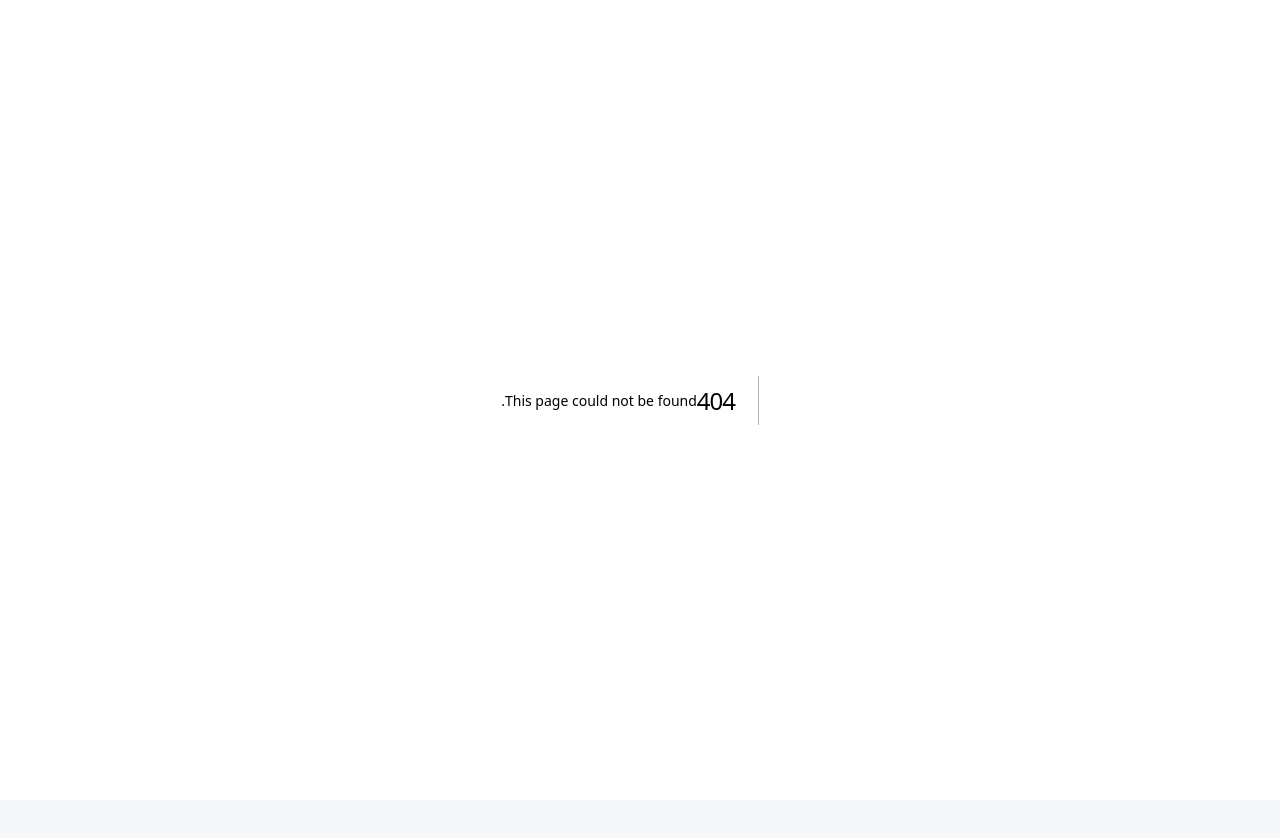
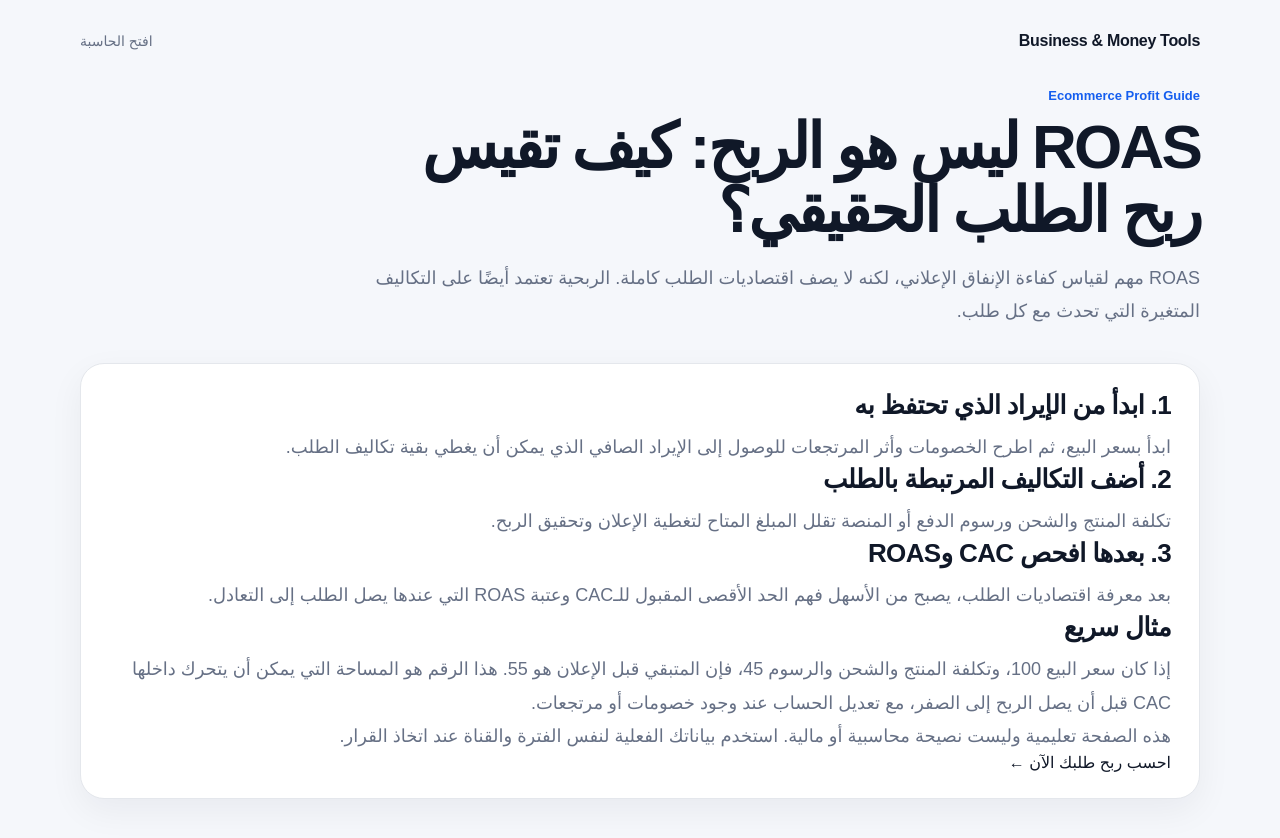
Before and after one commit to aelkhoreiby/business-money-tools, a Next.js app: page /guides/ecommerce-profit-vs-roas in a window 1280 px wide. Before the commit this address had no page. Shown: the top 838 px of the page. Before the commit the page ends 800 px from the top, so only its background shows below. Built offline with nearby package versions, Linux system fonts and the light colour scheme.

Commit message:
Add SEO cluster page: app/guides/ecommerce-profit-vs-roas/page.tsx

```diff
--- /dev/null
+++ b/app/guides/ecommerce-profit-vs-roas/page.tsx
@@ -0,0 +1,65 @@
+import type { Metadata } from "next";
+
+export const metadata: Metadata = {
+  title: "الربح الحقيقي للمتجر مقابل ROAS | دليل التجارة الإلكترونية",
+  description:
+    "دليل مبسط لفهم الفرق بين ROAS وربح الطلب الحقيقي، وكيف تدخل تكلفة المنتج والشحن والرسوم والمرتجعات وCAC في القرار.",
+  alternates: { canonical: "/guides/ecommerce-profit-vs-roas/" },
+};
+
+export default function GuidePage() {
+  return (
+    <main className="page">
+      <nav className="top-nav" aria-label="التنقل الرئيسي">
+        <a href="/" className="brand">Business &amp; Money Tools</a>
+        <a href="/tools/ecommerce-profit-calculator/" className="nav-tool">افتح الحاسبة</a>
+      </nav>
+
+      <header className="hero">
+        <div className="eyebrow">Ecommerce Profit Guide</div>
+        <h1>ROAS ليس هو الربح: كيف تقيس ربح الطلب الحقيقي؟</h1>
+        <p>
+          ROAS مهم لقياس كفاءة الإنفاق الإعلاني، لكنه لا يصف اقتصاديات الطلب
+          كاملة. الربحية تعتمد أيضًا على التكاليف المتغيرة التي تحدث مع كل طلب.
+        </p>
+      </header>
+
+      <article className="content-card guide">
+        <h2>1. ابدأ من الإيراد الذي تحتفظ به</h2>
+        <p>
+          ابدأ بسعر البيع، ثم اطرح الخصومات وأثر المرتجعات للوصول إلى الإيراد
+          الصافي الذي يمكن أن يغطي بقية تكاليف الطلب.
+        </p>
+
+        <h2>2. أضف التكاليف المرتبطة بالطلب</h2>
+        <p>
+          تكلفة المنتج والشحن ورسوم الدفع أو المنصة تقلل المبلغ المتاح لتغطية
+          الإعلان وتحقيق الربح.
+        </p>
+
+        <h2>3. بعدها افحص CAC وROAS</h2>
+        <p>
+          بعد معرفة اقتصاديات الطلب، يصبح من الأسهل فهم الحد الأقصى المقبول
+          للـCAC وعتبة ROAS التي عندها يصل الطلب إلى التعادل.
+        </p>
+
+        <h2>مثال سريع</h2>
+        <p>
+          إذا كان سعر البيع 100، وتكلفة المنتج والشحن والرسوم 45، فإن المتبقي
+          قبل الإعلان هو 55. هذا الرقم هو المساحة التي يمكن أن يتحرك داخلها
+          CAC قبل أن يصل الربح إلى الصفر، مع تعديل الحساب عند وجود خصومات أو
+          مرتجعات.
+        </p>
+
+        <p className="tool-note">
+          هذه الصفحة تعليمية وليست نصيحة محاسبية أو مالية. استخدم بياناتك الفعلية
+          لنفس الفترة والقناة عند اتخاذ القرار.
+        </p>
+
+        <a className="guide-cta" href="/tools/ecommerce-profit-calculator/">
+          احسب ربح طلبك الآن ←
+        </a>
+      </article>
+    </main>
+  );
+}
```
